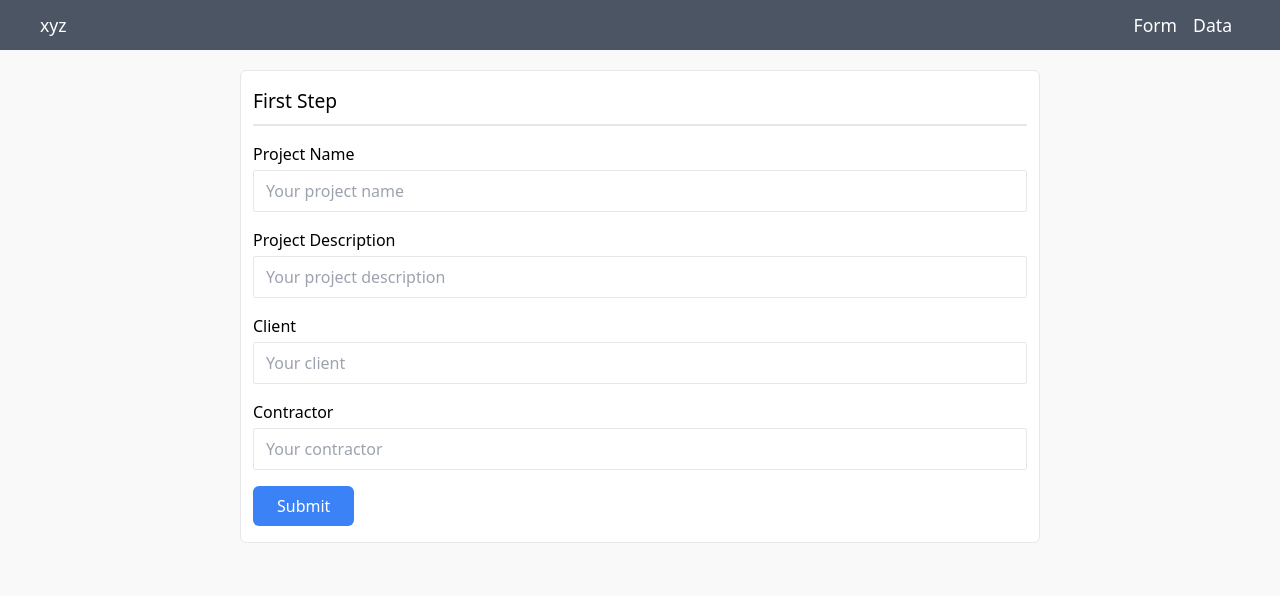
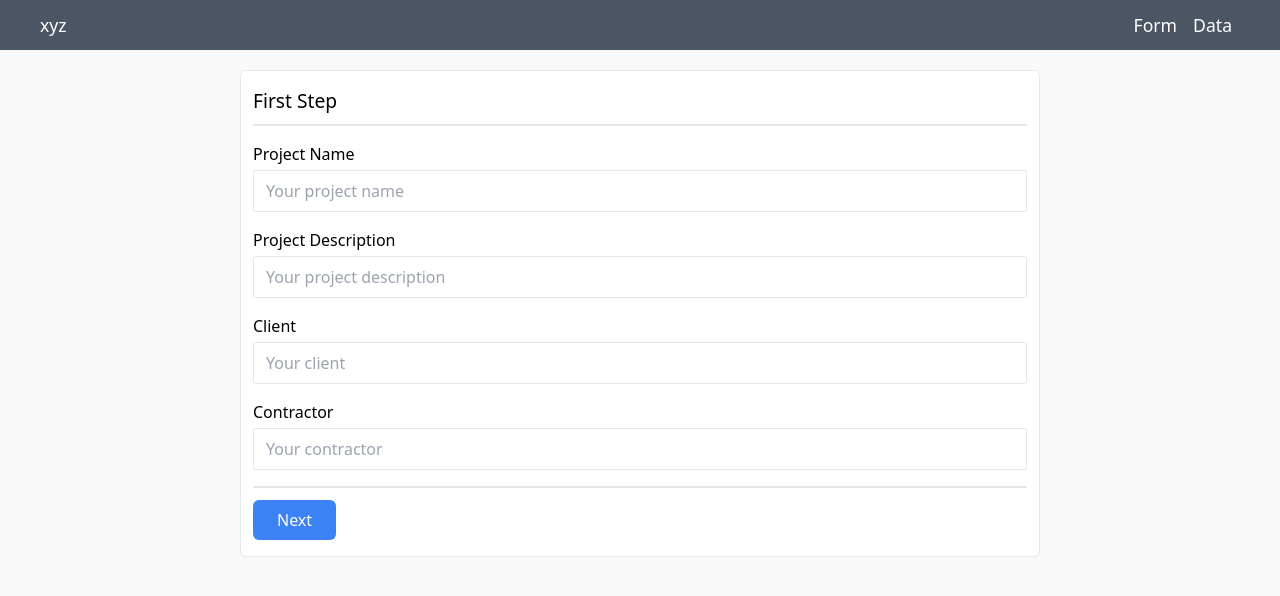
Before and after one commit to aniksikder13/xyz-oil-gas-system, a Next.js app: page / in a window 1280 px wide. Shown: the top 596 px of the page. Built offline with nearby package versions, Linux system fonts and the light colour scheme.

Commit message:
first part of form ui

```diff
--- a/components/forms/form.js
+++ b/components/forms/form.js
@@ -7,16 +7,29 @@ import Button from '../ui/button'
 export default function Form() {
     const [nextStep, setNextStep]= useState(false)
 
+    const onFormHandler = (e) => {
+        e.preventDefault()
+        setNextStep(true)
+    }
+
   return (
-    <form className='mt-5 max-w-[800px] bg-white m-auto border px-3 py-4 rounded-md'>
+    <form className='mt-5 max-w-[800px] bg-white m-auto border px-3 py-4 rounded-md' onSubmit={onFormHandler}>
         <h1 className='text-[1.2rem] mb-4 pb-2 border-b-2'>
             {nextStep ? 'Second' : 'First'} Step
         </h1>
         { !nextStep && <FormPart_1 /> }
         { nextStep && <FormPart_2 /> }
-        <Button type='submit'>
-            {nextStep ? 'Next' : 'Submit'}
-        </Button>
+
+        <div className='border-t-2 pt-3 flex justify-between'>
+          {
+            nextStep &&  <Button className='bg-gray-500 mb-3' onClick={() => setNextStep(false)}>
+                            Go Back
+                        </Button>
+          }
+          <Button type='submit'>
+              {nextStep ? 'Submit' : 'Next'}
+          </Button>
+        </div>
     </form>
   )
 }
--- a/components/ui/button.js
+++ b/components/ui/button.js
@@ -2,7 +2,7 @@ export default function Button(props) {
   return (
     <button
         type={props.type}
-        className='bg-blue-500 px-6 rounded-md py-2 text-white'
+        className={`bg-blue-500 px-6 rounded-md py-2 text-white ${props.className}`}
         onClick={props.onClick}
     >
         {props.children}
```
